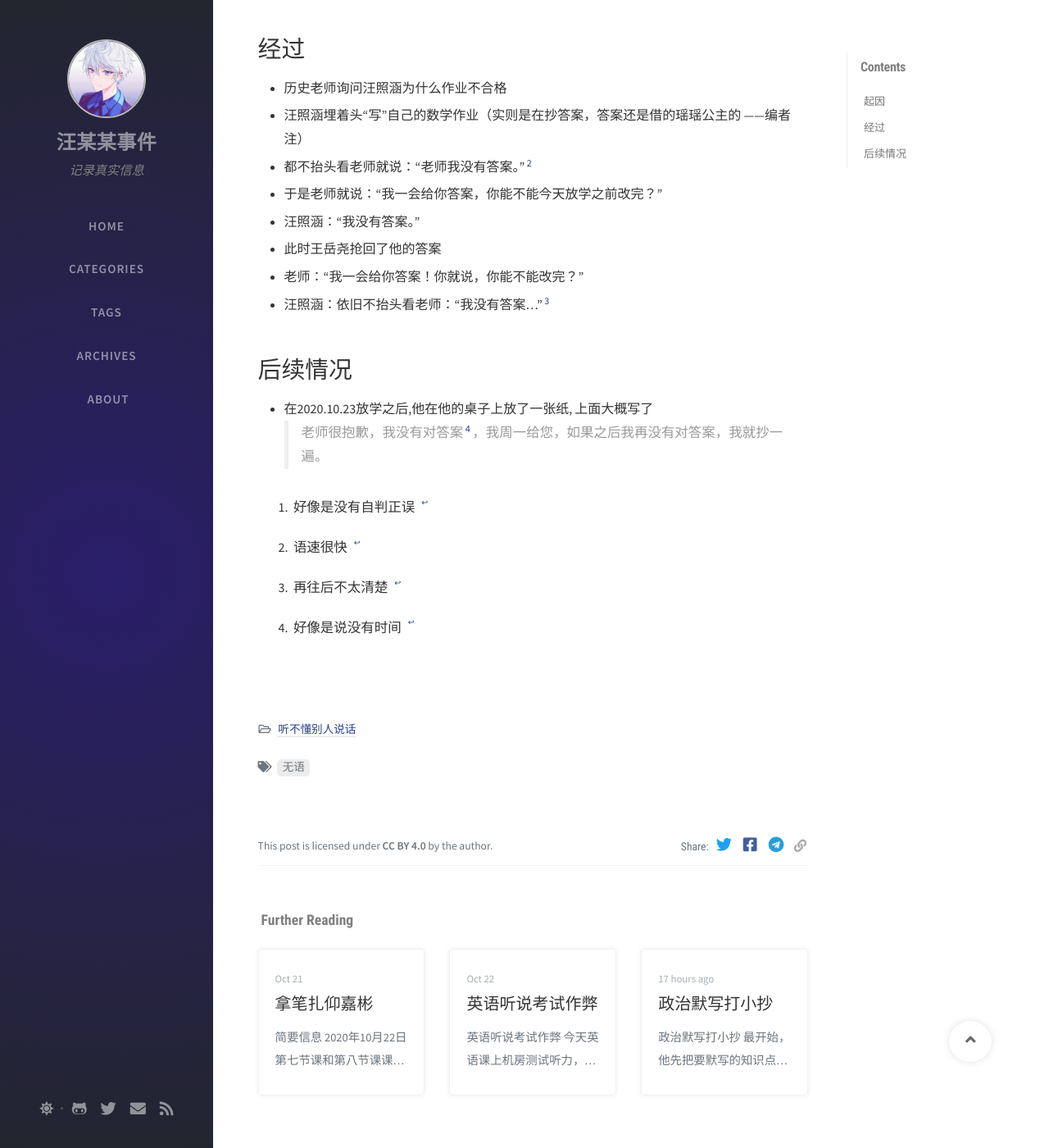
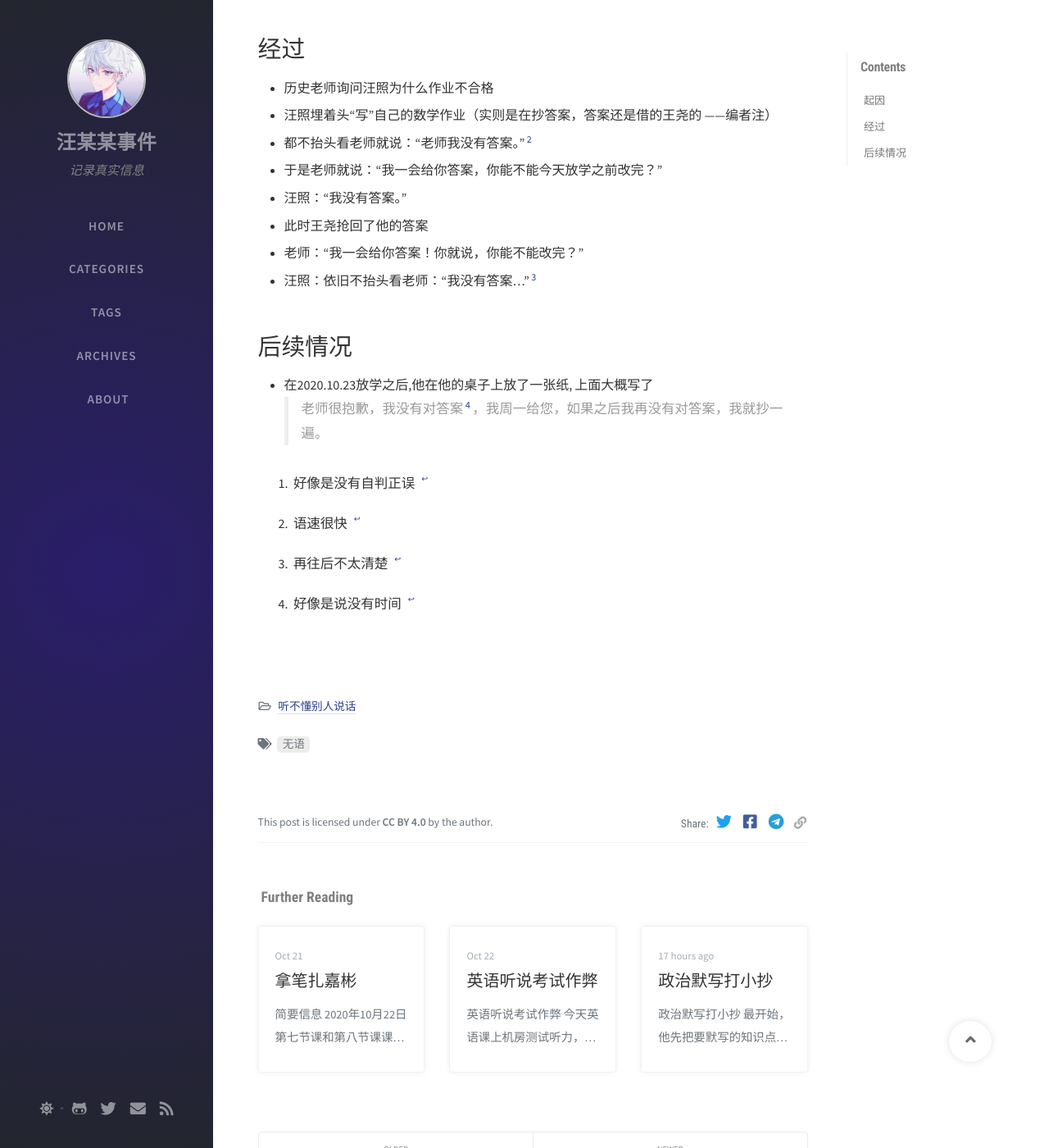
Before and after one commit to wangzhaohansj/wangzhaohansj.github.io, a Jekyll site: the page built from _posts/听不懂别人说话/2020-11-21-历史练习册.md, in a window 1280 px wide and 1400 px high, scrolled down 375 px. Shown: the whole window at 82% size. Built offline with Jekyll 4.4.1, drawn with Linux system fonts in a browser that asks for light colours; nearby versions of some CDN libraries; comment, search, counter and statistics services are not loaded; some of the changed text lies outside the part shown.

Commit message:
将所有文章中的真实姓名改为化名
Co-Authored-By: null <twsssss@users.noreply.github.com>

```diff
--- a/_posts/听不懂别人说话/2020-11-21-历史练习册.md
+++ b/_posts/听不懂别人说话/2020-11-21-历史练习册.md
@@ -5,23 +5,23 @@ tags: "无语"
 category: "听不懂别人说话"
 ---
 # 起因
-* 汪照涵历史练习册的作业不合格[^1]
+* 汪照历史练习册的作业不合格[^1]
 * 于是一天中午
-* 历史张老师找到他...
+* 历史老师找到他...
 
 # 经过
-* 历史老师询问汪照涵为什么作业不合格
-* 汪照涵埋着头“写”自己的数学作业（实则是在抄答案，答案还是借的瑶瑶公主的 ——编者注）
+* 历史老师询问汪照为什么作业不合格
+* 汪照埋着头“写”自己的数学作业（实则是在抄答案，答案还是借的王尧的 ——编者注）
 * 都不抬头看老师就说：“老师我没有答案。”[^2]
 * 于是老师就说：“我一会给你答案，你能不能今天放学之前改完？”
-* 汪照涵：“我没有答案。”
-* 此时王岳尧抢回了他的答案
+* 汪照：“我没有答案。”
+* 此时王尧抢回了他的答案
 * 老师：“我一会给你答案！你就说，你能不能改完？”
-* 汪照涵：依旧不抬头看老师：“我没有答案...”[^3]
+* 汪照：依旧不抬头看老师：“我没有答案...”[^3]
 
 # 后续情况
 * 在2020.10.23放学之后,他在他的桌子上放了一张纸, 上面大概写了
->老师很抱歉，我没有对答案[^4]，我周一给您，如果之后我再没有对答案，我就抄一遍。
+> 老师很抱歉，我没有对答案[^4]，我周一给您，如果之后我再没有对答案，我就抄一遍。
 
 
 [^1]:好像是没有自判正误
```
Also changed, not shown: _posts/其他/2020-10-22-拿笔扎仰嘉彬.md (deleted, +0 -27 lines), _posts/其他/2020-10-22-拿笔扎嘉彬.md (added, +27 -0 lines), _posts/听不懂别人说话/2020-11-21-不买打孔纸.md (+2 -2 lines), _posts/打扰同学上课/2020-11-21-语文课上打扰同学上课.md (+3 -3 lines), _posts/诬陷/2020-11-21-诬陷刘司然同学.md (deleted, +0 -21 lines), _posts/诬陷/2020-11-21-诬陷刘然同学.md (added, +21 -0 lines).
